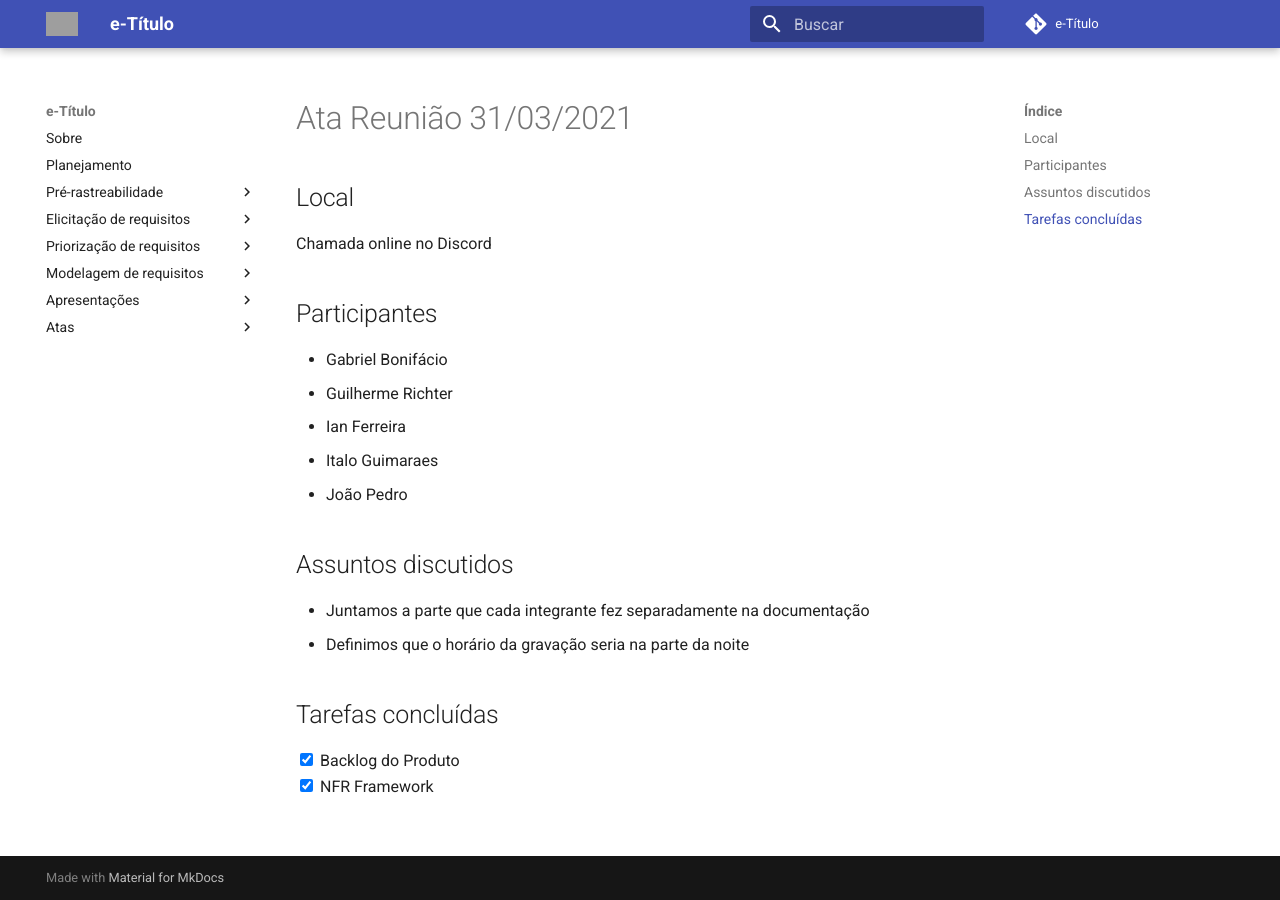
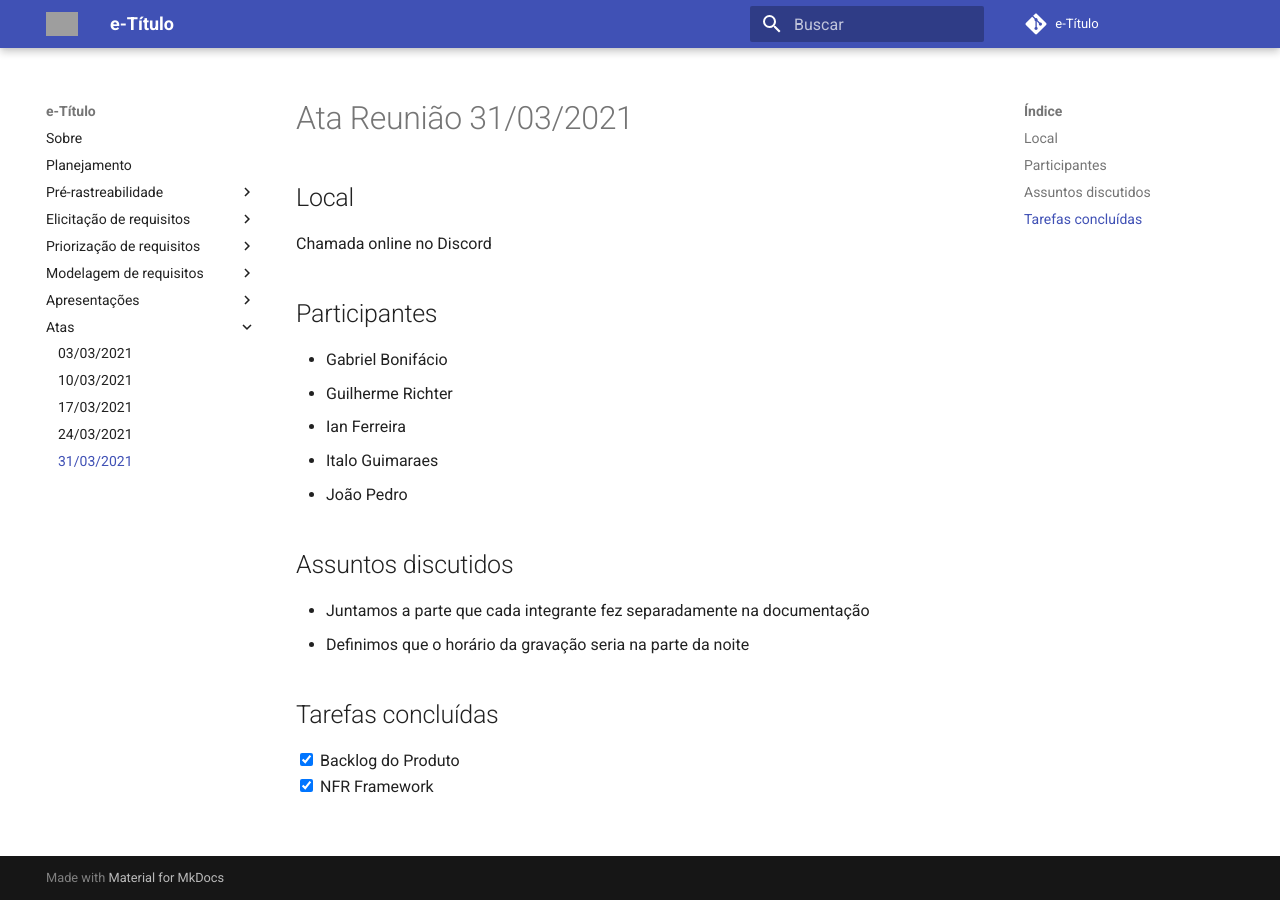
Before and after one commit to gabrielbpn/2020.2-e-Titulo, an MkDocs documentation site: the page built from docs/atas/reuniao_03_31.md, in a window 1280 px wide. Built offline with MkDocs 1.6.1 and Material for MkDocs 9.7.7, drawn with Linux system fonts in a browser that asks for light colours; comment, search, counter and statistics services are not loaded; grey boxes are pictures that could not be loaded.

Commit message:
Ata 31/03/2021

```diff
--- a/mkdocs.yml
+++ b/mkdocs.yml
@@ -45,3 +45,4 @@ nav:
       - 10/03/2021: atas/reuniao_03_10.md
       - 17/03/2021: atas/reuniao_03_17.md
       - 24/03/2021: atas/reuniao_03_24.md
+      - 31/03/2021: atas/reuniao_03_31.md
```
